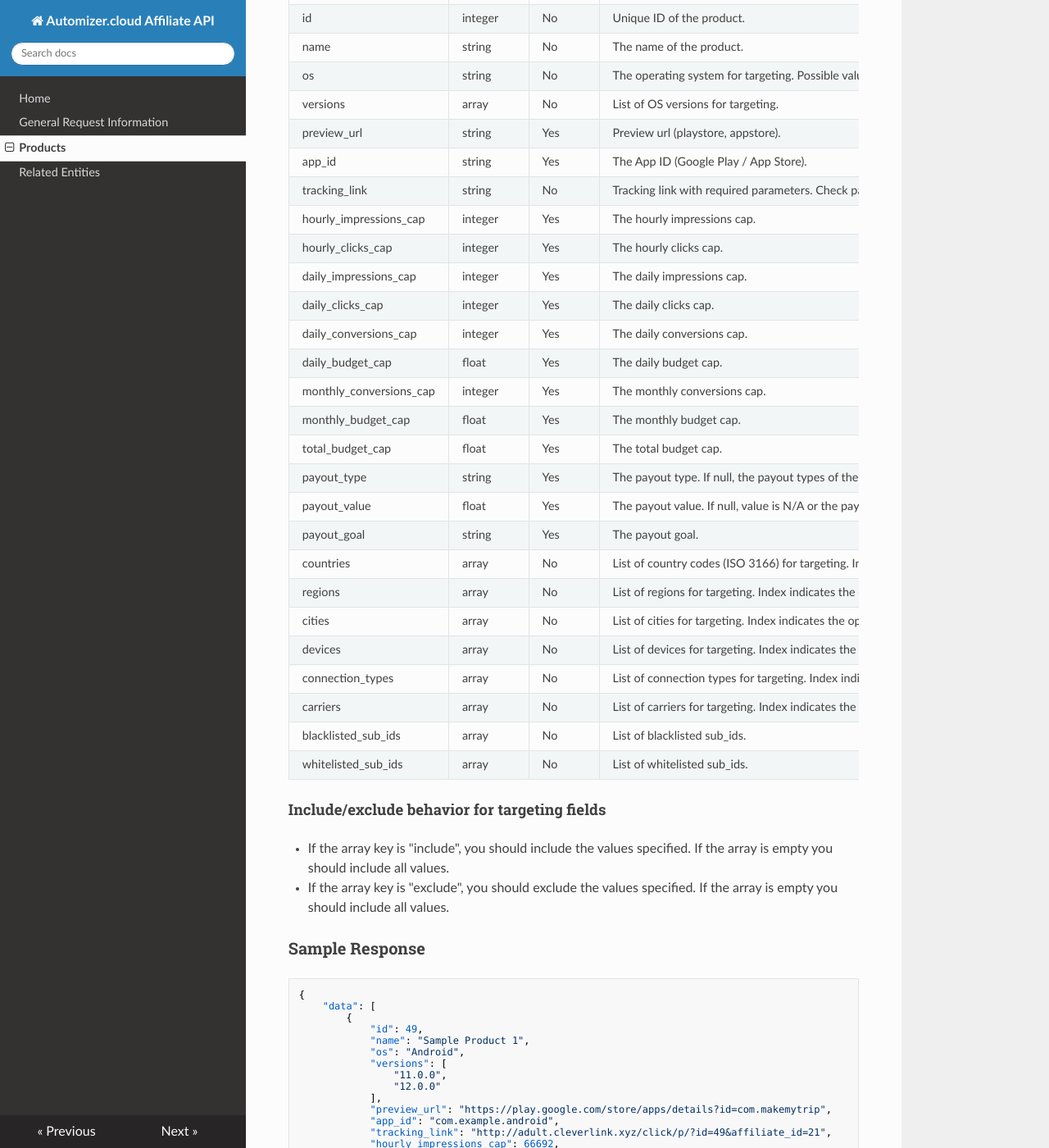
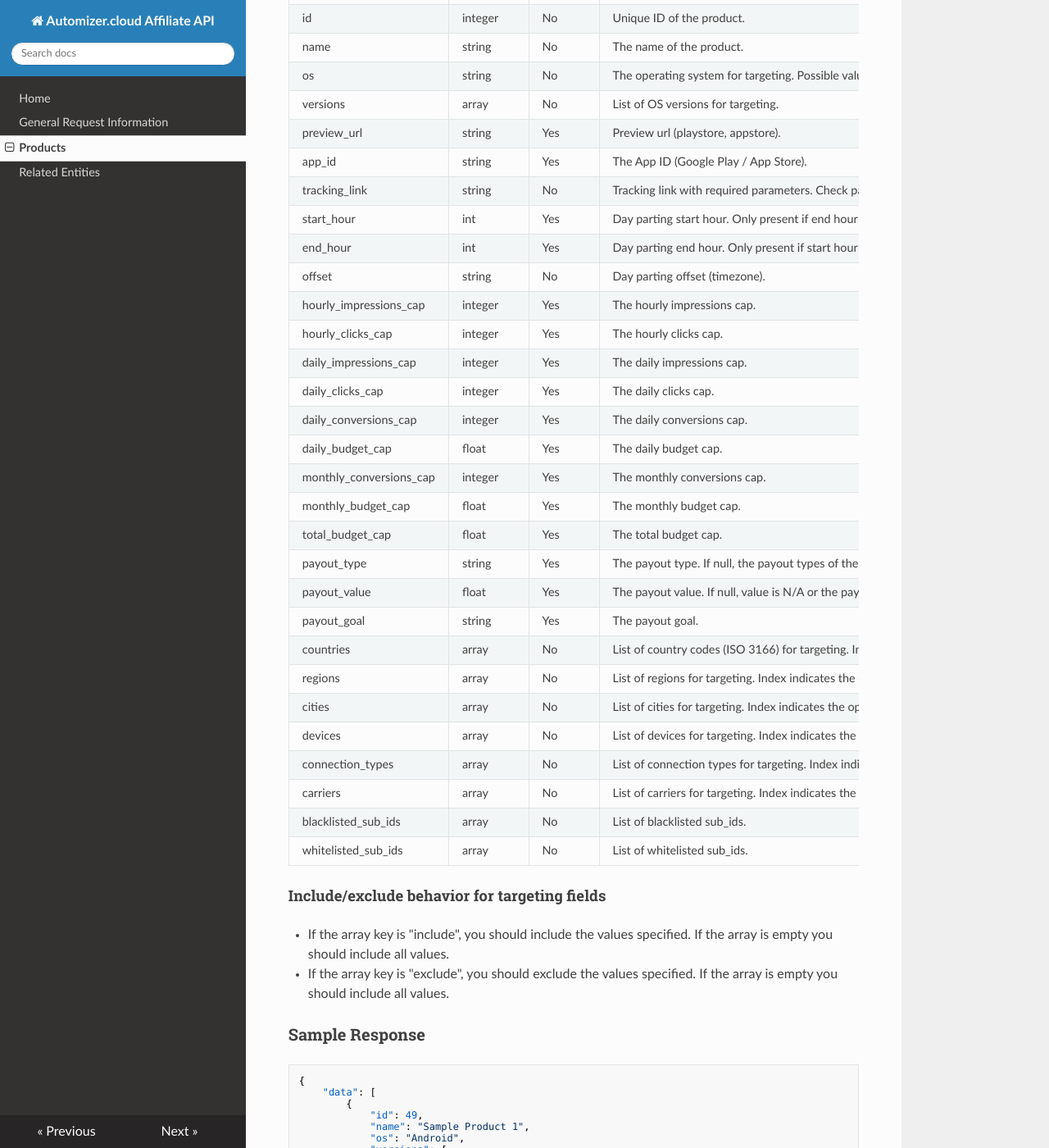
Before and after one commit to automizer-cloud/automizer.cloud-affiliate-api-docs, an MkDocs documentation site: the page built from docs/products.md, in a window 1280 px wide and 1400 px high, scrolled down 376 px. Shown: the whole window at 82% size. Built offline with MkDocs 1.6.1, drawn with Linux system fonts in a browser that asks for light colours; nearby versions of some CDN libraries; some of the changed text lies outside the part shown.

Commit message:
Product day parting

```diff
--- a/docs/products.md
+++ b/docs/products.md
@@ -9,7 +9,7 @@ Poll this endpoint to obtain active product information.
 ### Response fields
 
 Field                    | Data Type | Nullable | Notes
------------------------- | --------- | -------- | ---------------------------------------------------------------------
+------------------------ |-----------|----------| ---------------------------------------------------------------------
 id                       | integer   | No       | Unique ID of the product.
 name                     | string    | No       | The name of the product.
 os                       | string    | No       | The operating system for targeting. Possible values: Android, iOS.
@@ -17,6 +17,9 @@ versions                 | array     | No       | List of OS versions for target
 preview_url              | string    | Yes      | Preview url (playstore, appstore).
 app_id                   | string    | Yes      | The App ID (Google Play / App Store).
 tracking_link            | string    | No       | Tracking link with required parameters. Check panel for optional parameters.
+start_hour               | int       | Yes      | Day parting start hour. Only present if end hour is set.
+end_hour                 | int       | Yes      | Day parting end hour. Only present if start hour is set.
+offset                   | string    | No       | Day parting offset (timezone).
 hourly_impressions_cap   | integer   | Yes      | The hourly impressions cap.
 hourly_clicks_cap        | integer   | Yes      | The hourly clicks cap.
 daily_impressions_cap    | integer   | Yes      | The daily impressions cap.
@@ -59,6 +62,9 @@ whitelisted_sub_ids      | array     | No       | List of whitelisted sub_ids.
             "preview_url": "https://play.google.com/store/apps/details?id=com.makemytrip",
             "app_id": "com.example.android",
             "tracking_link": "http://adult.cleverlink.xyz/click/p/?id=49&affiliate_id=21",
+            "start_hour": 7,
+            "end_hour": 21,
+            "offset": "-03:00",
             "hourly_impressions_cap": 66692,
             "hourly_clicks_cap": 13395,
             "daily_impressions_cap": 666926,
```
